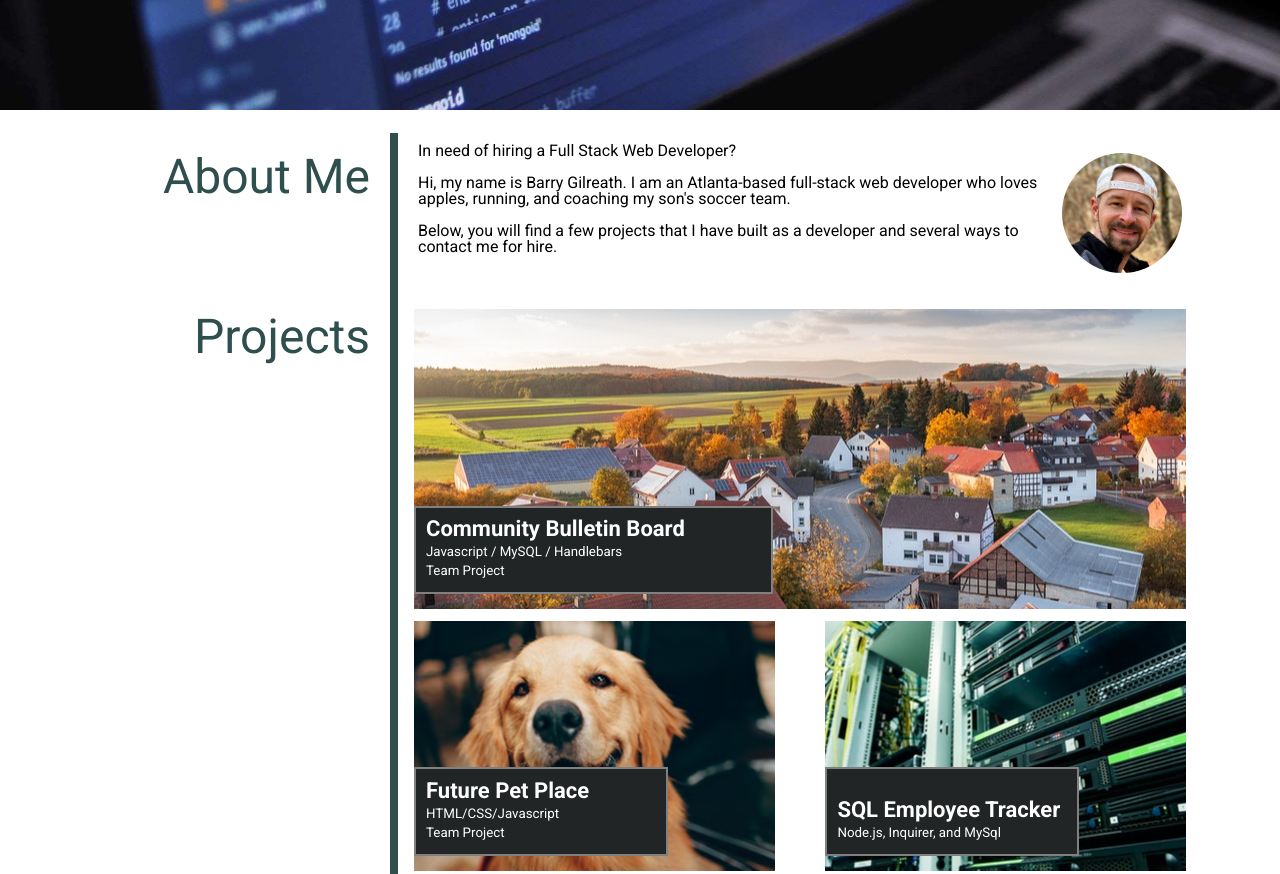
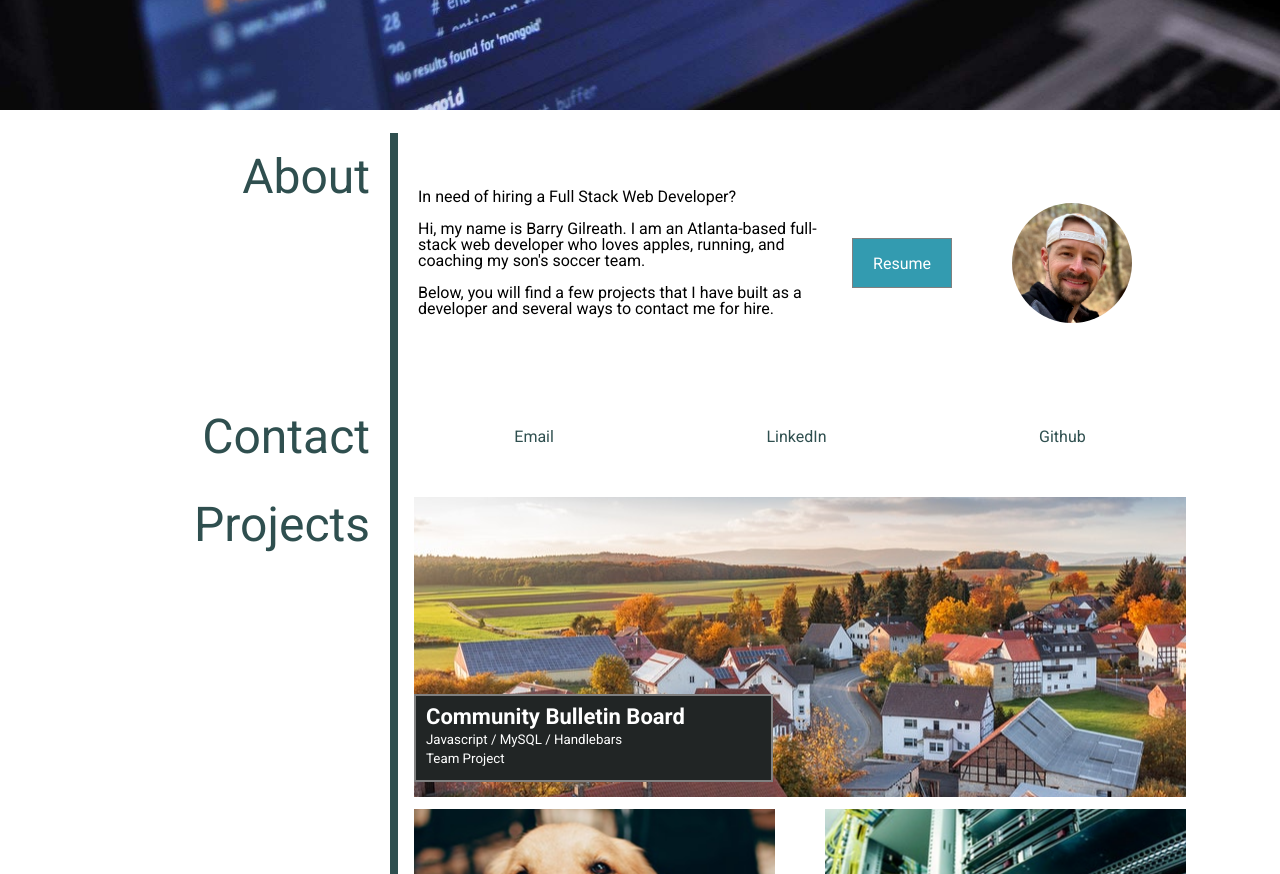
Before and after one commit to barrygilreath3/portfolio, a plain HTML site: page index.html in a window 1280 px wide. Shown: the part 840-1714 px from the top of the page. Drawn offline with Linux system fonts and the light colour scheme.

Commit message:
hover increase size

```diff
--- a/assets/css/style.css
+++ b/assets/css/style.css
@@ -15,6 +15,23 @@ h1 {
 h2 {
     font-size: 22px;
     font-weight: 700;
+}
+
+button {
+    font-size: 16px;
+    font-weight: 400;
+    border: 1px grey solid;
+    background-color: rgb(51, 155, 176);
+    color: white;
+    font-family: 'Roboto', sans-serif, Arial;
+    font-weight: 100;
+    width: 100px;
+    height: 50px;
+}
+
+button:hover{
+    cursor: pointer;
+    transform:scale(1.1,1.1)
 }
 
 /* Header */
@@ -48,7 +65,6 @@ header {
 
         nav ul {
             display: flex;
-
         }
 
         nav li {
@@ -60,6 +76,10 @@ header {
         li a {
             color: white;
             text-decoration:none;
+        }
+
+        li a:hover {
+            transform:scale(1.1,1.1)
         }
 
 /* Hero */
@@ -101,10 +121,19 @@ main {
     justify-content: space-between;
     padding:10px;
 }
+
+#aboutmebox {
+    display: flex;
+    justify-content: space-around;
+    width: 100%;
+    align-items: center;
+}
+
     /* About Me */
     #jbg {
         border-radius: 50%;
         margin:10px;
+        padding: 50px;
     }
 
     /* Portfolio Projects */
@@ -221,12 +250,15 @@ main {
         flex-direction: row;
         justify-content: space-around;
         align-items: center;
-
     }
 
     #contactlinks a {
         display: flex;
         color: darkslategrey;
+    }
+
+    #contactlinks a:hover {
+        transform:scale(1.1,1.1)
     }
 
 /* Footer */
--- a/index.html
+++ b/index.html
@@ -20,9 +20,9 @@
         <h1>Barry Gilreath</h1>
         <nav>
             <ul>
-                <li><a href="#aboutme">About Me</a></li>
+                <li><a href="#aboutme">About</a></li>
+                <li><a href="#contactme">Contact</a></li>
                 <li><a href="#myportfolio">Projects</a></li>
-                <li><a href="#contactme">Contact</a></li>
             </ul>
         </nav>
     </header>
@@ -36,18 +36,42 @@
         <!-- About Me -->
         <section class="content" id="aboutme">
             <div class="title">
-                <h1>About Me</h1>
+                <h1>About</h1>
             </div>
-            <div class="rightbox">
+            <div id="aboutmebox" class="rightbox">
+                <div>
                     <p>
                         In need of hiring a Full Stack Web Developer?<br><br>
                         Hi, my name is Barry Gilreath.  I am an Atlanta-based full-stack web developer who loves apples, running, and coaching my son's soccer team.
                         <br><br>
                         Below, you will find a few projects that I have built as a developer and several ways to contact me for hire.
+                        <br><br>
                     </p>
+                </div>
+
+                <div>
+                    <a href="https://drive.google.com/file/d/1FH1R-ciajfBll5NfCIWrnBNXJXx1eaC6/view?usp=sharing"><button>Resume</button></a>
+                </div>
+
+
                 <img id="jbg" src="./assets/images/jbg.jpg" alt="Barry Gilreath" height="120px">
+
+
             </div>
         </section>
+
+        <!-- Contact -->
+        <section class="content" id="contactme">
+            <div class="title">
+                <h1>Contact</h1>
+            </div>
+            <div class="rightbox" id="contactlinks">
+                <a href="mailto:barrygilreath3@gmail.com">Email</a>
+                <a href="https://www.linkedin.com/in/barry-gilreath-iii/">LinkedIn</a>
+                <a href="https://github.com/barrygilreath3/">Github</a>
+            </div>
+        </section>
+
 
         <!-- Portfolio -->
         <section class="content" id="myportfolio">
@@ -139,17 +163,6 @@
             </div>
         </section>
 
-        <!-- Contact -->
-        <section class="content" id="contactme">
-            <div class="title">
-                <h1>Contact Me</h1>
-            </div>
-            <div class="rightbox" id="contactlinks">
-                <a href="mailto:barrygilreath3@gmail.com">Email</a>
-                <a href="https://www.linkedin.com/in/barry-gilreath-iii/">LinkedIn</a>
-                <a href="https://github.com/barrygilreath3/">Github</a>
-            </div>
-        </section>
     </main>
 
     <!-- Footer -->
```
Lines whose indentation alone changed are shown as unchanged.
